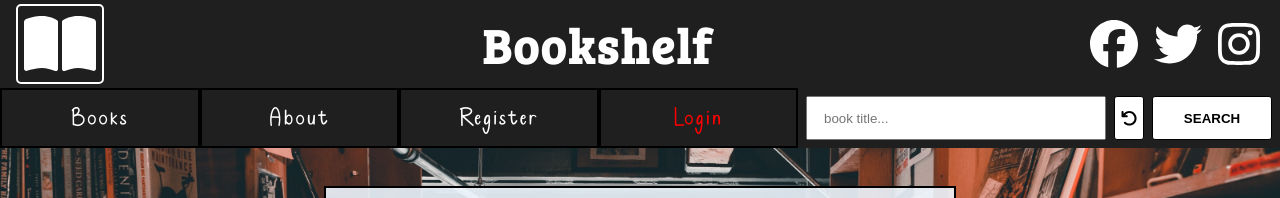
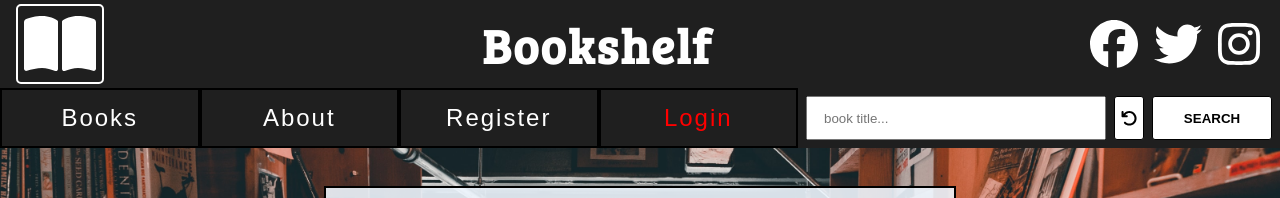
Before and after one commit to krzysiekm266/mybookshelf, an Angular app: page /bookshelf/login in a window 1280 px wide. Shown: the top 198 px of the page. Built offline with nearby package versions, Linux system fonts and the light colour scheme.

Commit message:
font change

```diff
--- a/package.json
+++ b/package.json
@@ -33,6 +33,7 @@
     "@angular/compiler-cli": "~13.3.0",
     "@types/jasmine": "~3.10.0",
     "@types/node": "^12.11.1",
+    "angular-cli-ghpages": "^1.0.0",
     "jasmine-core": "~4.0.0",
     "karma": "~6.3.0",
     "karma-chrome-launcher": "~3.1.0",
--- a/src/app/components/bookshelf/bookshelf.component.scss
+++ b/src/app/components/bookshelf/bookshelf.component.scss
@@ -3,7 +3,7 @@
 * {
   display: flex;
 }
-@font-face { font-family: Cinamon; src: url('/assets/fonts/CinnamonCoffeCake-Ea2Pr') format(ttf); }
+//@font-face { font-family: Cinamon; src: url('/assets/fonts/CinnamonCoffeCake-Ea2Pr') format(ttf); }
 
 .bookshelf {
   height: 100vh;
@@ -35,7 +35,7 @@
 .mobile-auth {
   display:flex;
   width: 100%;
-  font-family: Cinamon;
+  font-family: Arial;
 
 }
 
--- a/src/app/components/navigation/navigation.component.scss
+++ b/src/app/components/navigation/navigation.component.scss
@@ -3,7 +3,7 @@
 * {
   display: flex;
 }
-@font-face { font-family: Cinamon; src: url('/assets/fonts/CinnamonCoffeCake-Ea2Pr.ttf'); }
+//@font-face { font-family: Cinamon; src: url('/assets/fonts/CinnamonCoffeCake-Ea2Pr.ttf'); }
 h1 {
   color: aliceblue;
   text-transform: uppercase;
@@ -28,7 +28,7 @@ a {
   letter-spacing: 2px;
   text-transform: capitalize;
   font-size: 24px;
-  font-family: Cinamon;
+  font-family: Arial;
   color: $text-color;
   background-color: $bg-color;
   cursor: pointer;
```
Also changed, not shown: 1 other file (tests, documents, lock files or other folders).
